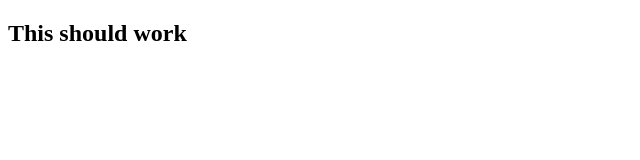
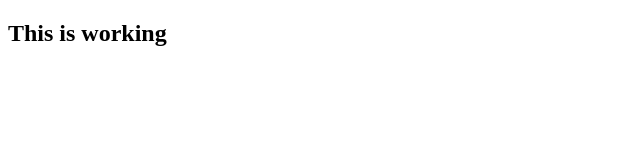
Before and after one commit to MirIntern/CI-CD-with-Jenkins, a plain HTML site: page src/index.html in a window 1280 px wide. Shown: the full height of the page, 0-640 px from the left. Drawn offline with Linux system fonts and the light colour scheme.

Commit message:
Update index.html

```diff
--- a/src/index.html
+++ b/src/index.html
@@ -3,6 +3,6 @@
   <head>
   </head>
   <body>
-    <h2> This should work </h2>
+    <h2> This is working </h2>
   </body>
 </html>
```
